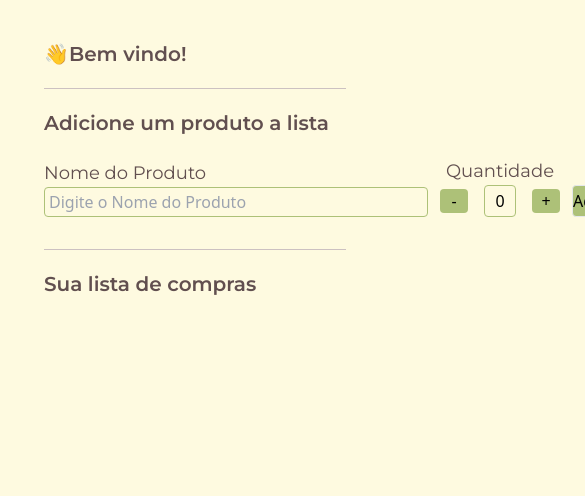
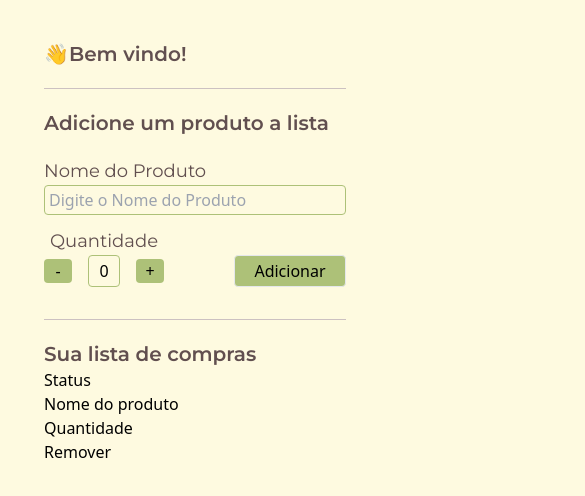
Before and after one commit to carlosbolzanell/app-pwa, a React (Vite) app: page / in a window 390 px wide. Shown: the top 496 px of the page, 585 px wide, since content can reach past the window. Built offline with nearby package versions, Linux system fonts and the light colour scheme.

Commit message:
Responsividade

```diff
--- a/src/App.jsx
+++ b/src/App.jsx
@@ -26,7 +26,7 @@ function App() {
   const addList = () => {
     if (nome === "" || quantidade == "") return;
     let newList = [...list];
-    let newItem ={
+    let newItem = {
       "nome": nome,
       "quantidade": quantidade
     }
@@ -36,7 +36,7 @@ function App() {
     setQuantidade(0);
   }
   const showList = useMemo(() => {
-    return (list.map((item, index) => ( <Item nomeProduto={item.nome} quantidade={item.quantidade} excluir={setList} indexItem={index}/>)))
+    return (list.map((item, index) => (<Item nomeProduto={item.nome} quantidade={item.quantidade} excluir={setList} indexItem={index} />)))
   }, [list]);
 
   return (
@@ -44,14 +44,24 @@ function App() {
       <h1 className="font-montserrat text-cinza-escuro text-xl font-semibold">👋Bem vindo!</h1>
       <div className='border-t border-linha w-[100%] m-auto'></div>
       <h1 className="font-montserrat text-cinza-escuro text-xl font-semibold">Adicione um produto a lista</h1>
-      <div className='flex flex-row items-end gap-3'>
-        <InputText valorPassado={setNome} value={nome}/>
-        <InputQtd valorQuantidade={setQuantidade} value={quantidade}/>
-        <button className='border bg-verde w-28 h-8 rounded' onClick={addList}>Adicionar</button>
+      <div className='flex flex-col gap-3'>
+        <div>
+          <InputText valorPassado={setNome} value={nome} />
+        </div>
+        <div className='flex flex-row justify-between items-end'>
+          <InputQtd valorQuantidade={setQuantidade} value={quantidade} />
+          <button className='border bg-verde w-28 h-8 rounded' onClick={addList}>Adicionar</button>
+        </div>
       </div>
       <div>
         <div className='border-t border-linha w-[100%] m-auto mt-3'></div>
         <h1 className="font-montserrat text-cinza-escuro text-xl font-semibold mt-5">Sua lista de compras</h1>
+        <div>
+          <p>Status</p>
+          <p>Nome do produto</p>
+          <p>Quantidade</p>
+          <p>Remover</p>
+        </div>
         {showList}
       </div>
     </div>
--- a/src/components/InputText/InputText.jsx
+++ b/src/components/InputText/InputText.jsx
@@ -9,7 +9,7 @@ export default function InputText({valorPassado, value}) {
         value={value}
         onChange={(event)=>{valorPassado(event.target.value)}}
         placeholder="Digite o Nome do Produto"
-        className="border border-black rounded py-0.5 w-96 pl-1 focus:outline-0 bg-fundo border-verde border-1 text-cinza-claro"
+        className="border border-black rounded py-0.5 w-[100%] pl-1 focus:outline-0 bg-fundo border-verde border-1 text-cinza-claro"
       />
     </div>
   );
--- a/src/components/Item/Item.jsx
+++ b/src/components/Item/Item.jsx
@@ -9,7 +9,7 @@ export default function Item({ nomeProduto, quantidade, excluir, indexItem}) {
         excluir(newList);
     }
     return (
-        <div className="border border-verde rounded flex flex-row justify-between items-center w-2/4 p-2 my-4">
+        <div className="border border-verde rounded flex flex-row justify-between items-center w-[100%] p-2 my-4">
             <input type="checkbox"/>
             <p>{nomeProduto}</p>
             <p>{quantidade}</p>
```
